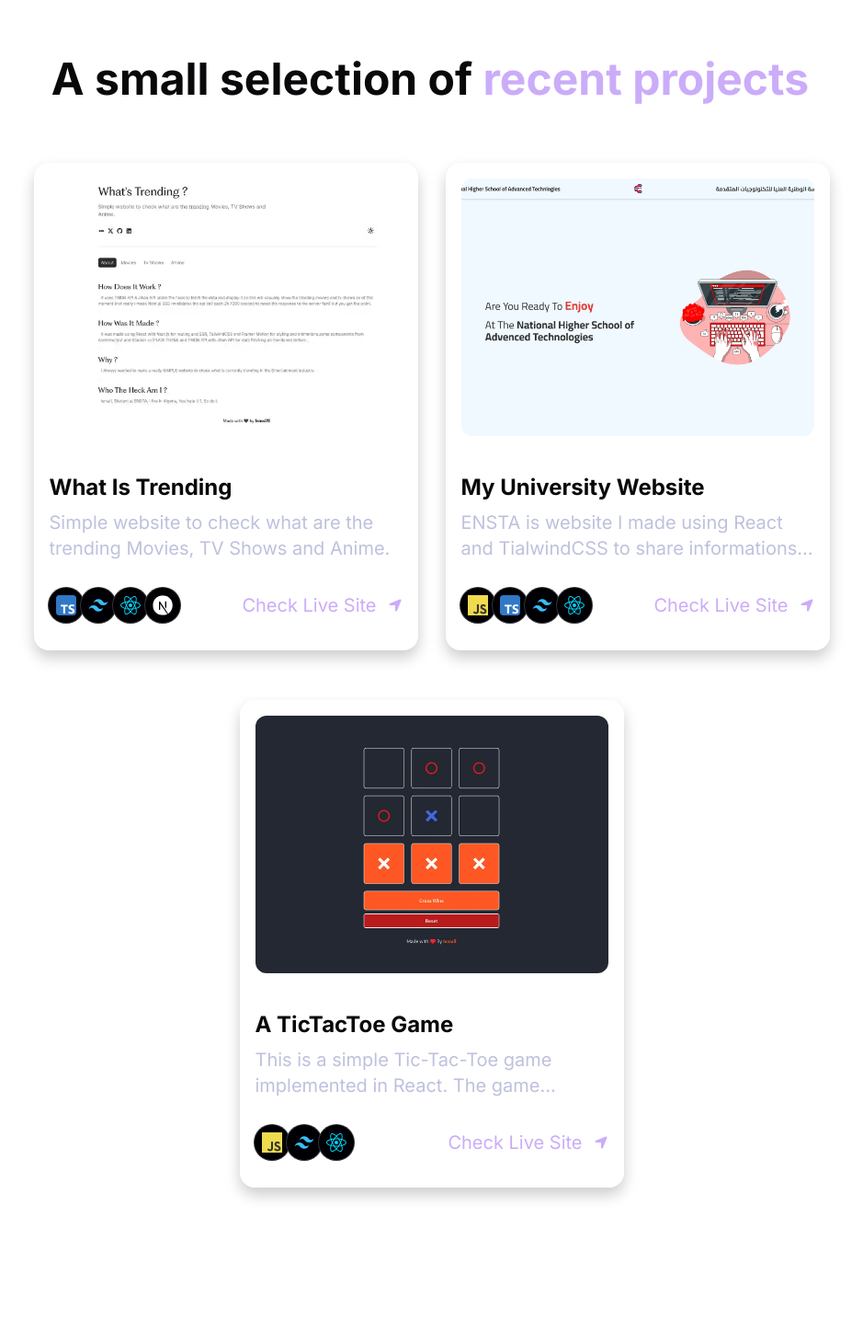
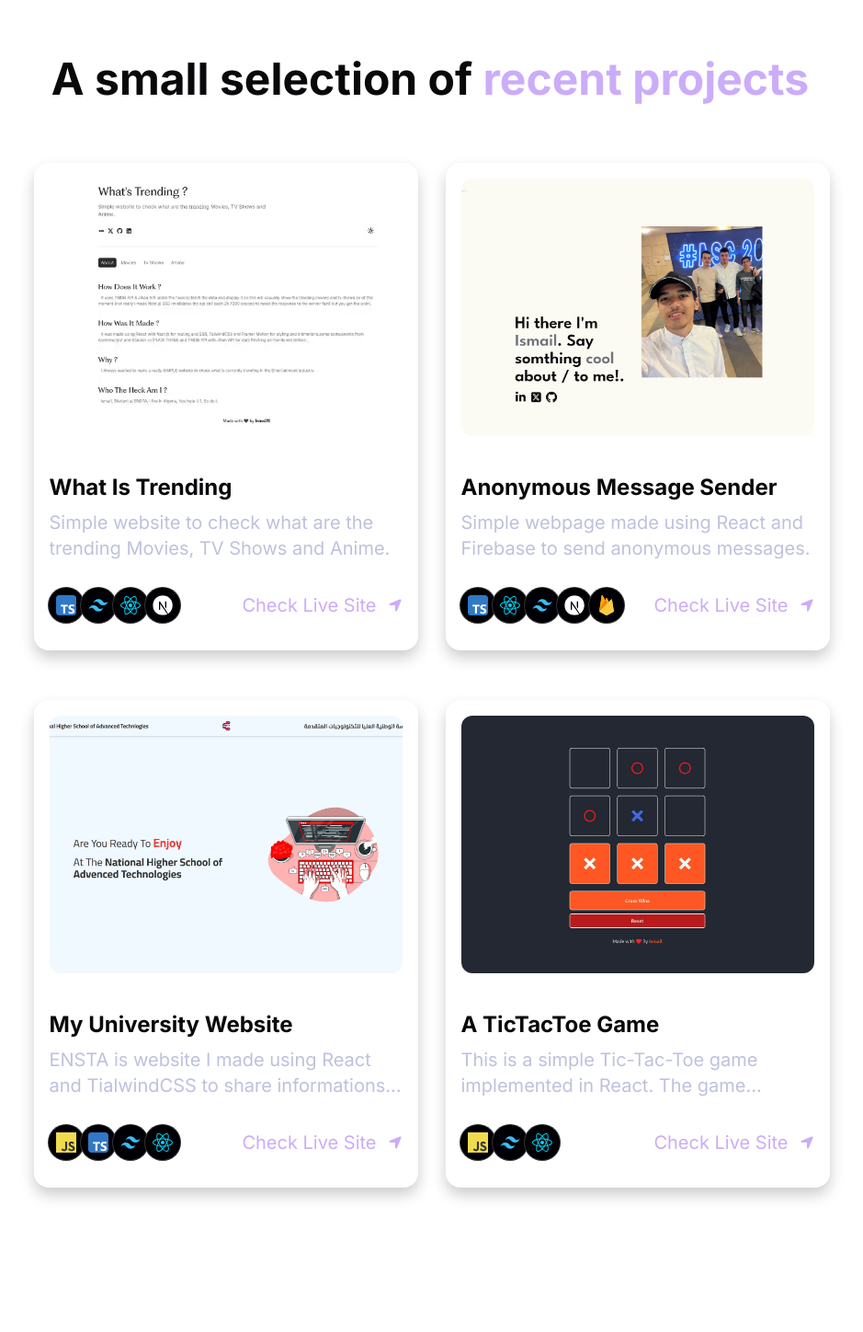
Before and after one commit to 1sma31L/old-portfolio, a Next.js app: page / in a window 1280 px wide. Shown: the part 1912-3360 px from the top of the page at 92% size, without its empty margins (172-1111 px from the left). Built offline with nearby package versions, Linux system fonts and the light colour scheme.

Commit message:
style: Add new project and update project icons in data/index.tsx

```diff
--- a/data/index.tsx
+++ b/data/index.tsx
@@ -78,6 +78,14 @@ export const projects = [
 	},
 	{
 		id: 2,
+		title: "Anonymous Message Sender",
+		des: "Simple webpage made using React and Firebase to send anonymous messages.",
+		img: "/anon.png",
+		iconLists: ["/ts.svg", "/re.svg", "/tail.svg", "next.svg", "firebase.svg"],
+		link: "https://nglismail.vercel.app/",
+	},
+	{
+		id: 3,
 		title: "My University Website",
 		des: "ENSTA is website I made using React and TialwindCSS to share informations and famous asked questions for newly graduated Bachelor’s.",
 		img: "/ENSTA.webp",
@@ -85,21 +93,13 @@ export const projects = [
 		link: "https://1sma31l.github.io/ensta/",
 	},
 	{
-		id: 3,
+		id: 4,
 		title: "A TicTacToe Game",
 		des: "This is a simple Tic-Tac-Toe game implemented in React. The game features a 3x3 grid where two players take turns marking cells with either a circle or a cross. The game detects the winning combination and highlights the winning cells, and also handles the scenario of a draw.",
 		img: "/tictactoe.webp",
 		iconLists: ["/js.png", "/tail.svg", "/re.svg"],
 		link: "https://1sma31l.github.io/tictactoe-game/",
 	},
-	// {
-	// 	id: 4,
-	// 	title: "Simple Aesthetic Music Player",
-	// 	des: "This project implements a simple web-based music player using HTML, CSS, and JavaScript that plays the song Where Is My Mind ?",
-	// 	img: "/mp.webp",
-	// 	iconLists: ["/HTML.png", "/CSS.png", "js.png"],
-	// 	link: "https://1sma31l.github.io/Music-player/",
-	// },
 ];
 
 export const workExperience = [
```
Also changed, not shown: public/anon.png (added), public/firebase.svg (added).
